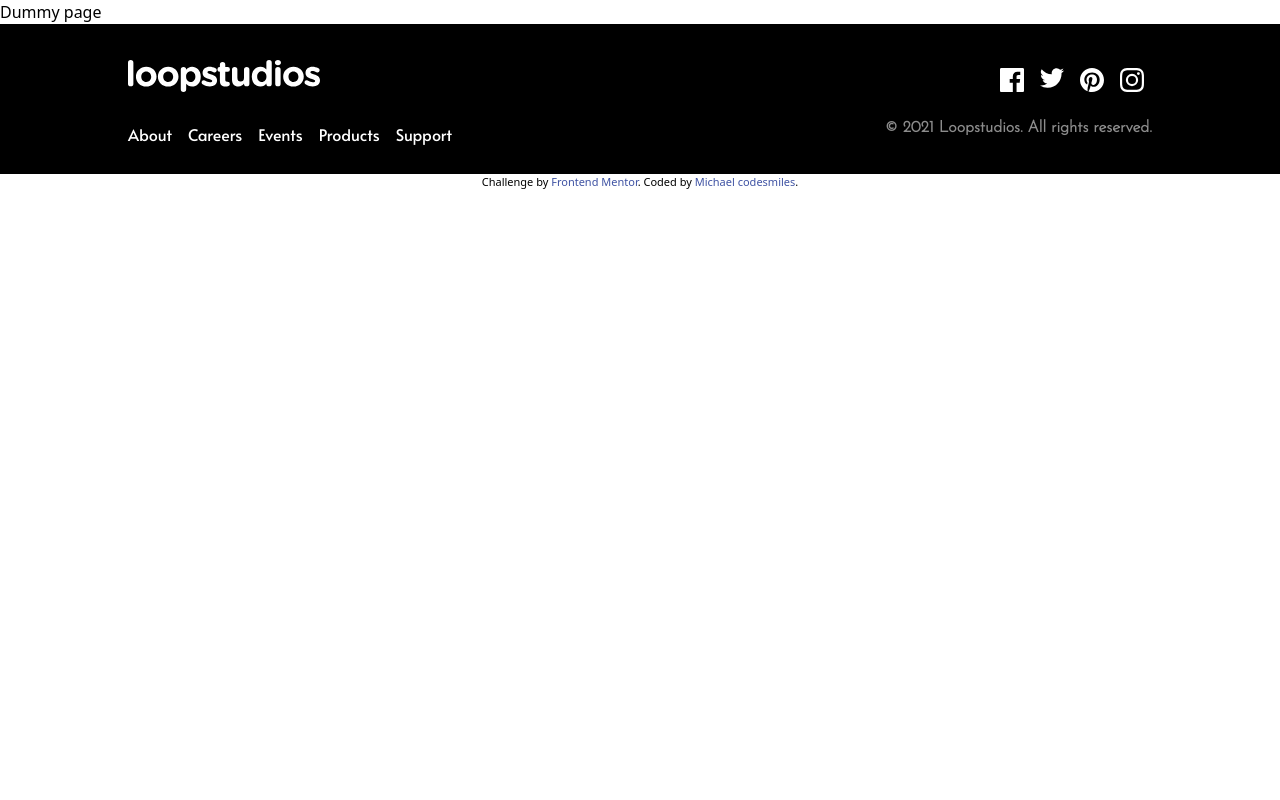
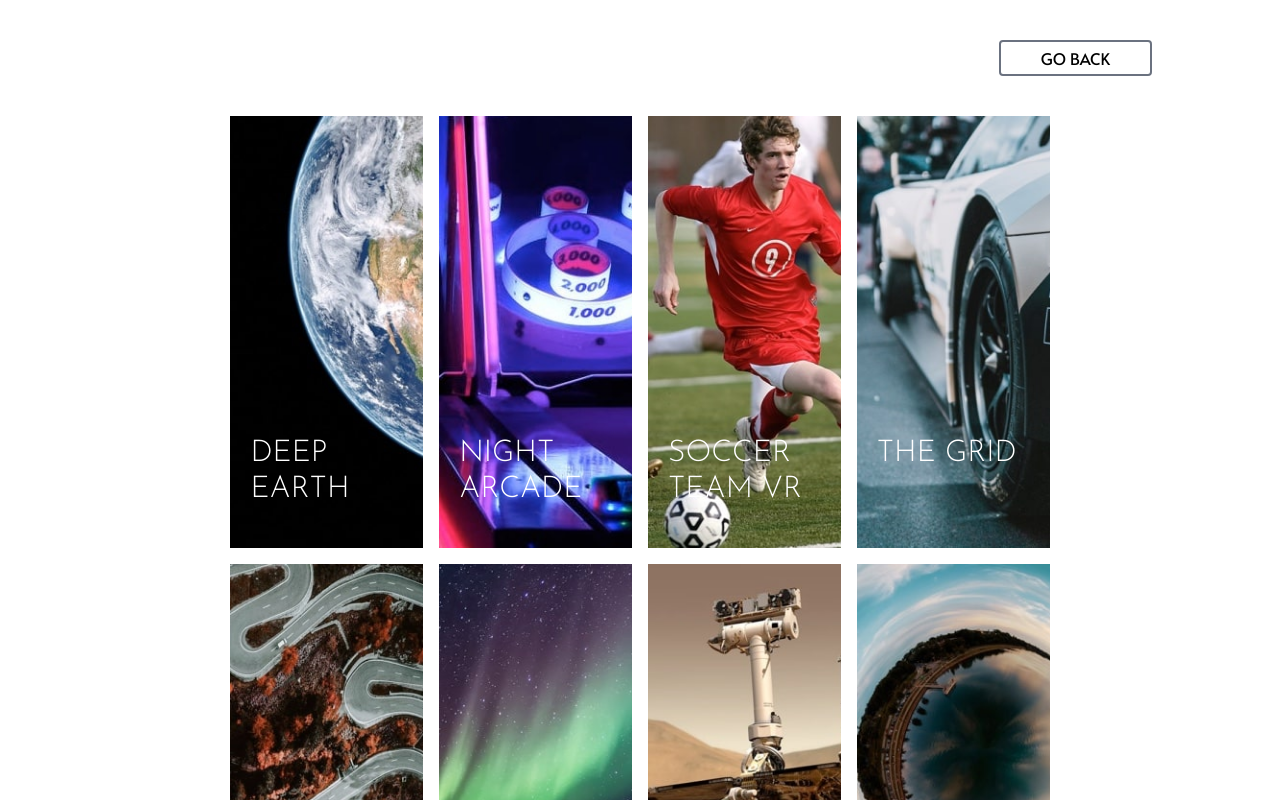
Before and after one commit to codesmiles/loopstudios-nextjs, a Next.js app: page /creations/all in a window 1280 px wide. Shown: the top 800 px of the page. Built offline with nearby package versions, Linux system fonts and the light colour scheme.

Commit message:
massive update

```diff
--- a/components/OurCreationContent.js
+++ b/components/OurCreationContent.js
@@ -1,5 +1,3 @@
-import Image from "next/image";
-import SeeAll from "./sub/seeAll";
 import Link from "next/link";
 // could have use state with use effect hook
 // to get this sorted but i will just have to
@@ -7,7 +5,7 @@ import Link from "next/link";
 
 const OurCreationContent = ({ contents }) => {
   return (
-    <div className="pb-16">
+    <div className="">
       <ul className="w-4/5 my-10 mx-auto grid gap-4 justify-center md:w-4/5 md:grid-cols-4 font-josefin">
         {contents.map((val, i) => (
           <li key={i}>
@@ -37,11 +35,7 @@ const OurCreationContent = ({ contents }) => {
           </li>
         ))}
       </ul>
-      <div className="grid justify-center mb-20 md:hidden">
-        <SeeAll
-          cssData={{ font: "1.3rem", padding: { y: "0.7rem", x: "3.7rem" } }}
-        />
-      </div>
+
     </div>
   );
 };
--- a/components/sub/navList.js
+++ b/components/sub/navList.js
@@ -1,3 +1,4 @@
+import Link from "next/link";
 const NavList = ({
   content = ["About", "Careers", "Events", "Products", "Support"],
 }) => {
@@ -5,7 +6,10 @@ const NavList = ({
     <ul className=" md:flex md:justify-start text-white font-alata">
       {content.map((val,i) => (
         <li key={i} className="py-2 md:mr-4 hover:text-[17px] transition-all duration-500 ease-in-out">
-          <a href="#">{val}</a>
+          <Link href={`/${val}`}>
+          <a >{val}</a>
+          </Link>
+
         </li>
       ))}
     </ul>
--- a/components/sub/seeAll.js
+++ b/components/sub/seeAll.js
@@ -1,11 +1,12 @@
 import Link from "next/link";
 const SeeAll = ({
   cssData = { font: "1rem", padding: { y: "0.25rem", x: "2.5rem" } },
+  text = "See all", url="/creations/all"
 }) => {
   return (
-    <Link href="/">
+    <Link href={url}>
       <a
-        className="font-alata uppercase tracking-widest"
+        className={`font-alata uppercase tracking-widest]`}
         style={{
           fontSize: `${cssData.font}`,
         }}
@@ -14,7 +15,7 @@ const SeeAll = ({
           className={`border-2 border-solid border-gray-500 rounded hover:bg-black hover:text-white transition duration-500 ease-in-out`}
           style={{ padding: `${cssData.padding["y"]} ${cssData.padding["x"]}` }}
         >
-          See all
+          {text}
         </div>
       </a>
     </Link>
--- a/pages/[...otherPages].js
+++ b/pages/[...otherPages].js
@@ -1,28 +1,46 @@
-import {useRouter} from "next/router"
+import { useRouter } from "next/router";
 import Head from "next/head";
+import Logo from "../components/sub/logo";
 
 const OtherPages = () => {
-    const router = useRouter()
-    const {otherPages=[]} = router.query
+  const router = useRouter();
+  const { otherPages = [] } = router.query;
+  const pages = ["about", "careers", "events", "products", "support"];
 
   if (otherPages.length === 1) {
-        return(
+    if (pages.includes(otherPages[0].toLowerCase())) {
+      return (
         <>
           <Head>
             <title>{otherPages[0]} Page</title>
-        <meta name="description" content={`This is the ${otherPages[0]} page`} />
+            <meta
+              name="description"
+              content={`This is the ${otherPages[0]} page`}
+            />
           </Head>
-      <h1 className={`text-4xl font-extrabold uppercase`}> {otherPages[0]} page</h1>
-      <p>Lorem ipsum dolor sit amet consectetur adipisicing elit. Quaerat, fugiat suscipit blanditiis assumenda nostrum aut. Laudantium, repudiandae magnam porro recusandae labore nobis atque ullam asperiores non deleniti! Non, consequatur obcaecati?</p>
+          <main className={`w-4/5 mx-auto my-24`}>
+            <div className={`bg-black py-3 pl-4`}>
+            <Logo/>
+            </div>
+            <h1
+              className={`text-4xl text-center font-bold uppercase font-alata my-10`}
+            >
+              {" "}
+              {otherPages[0]} page
+            </h1>
+            <p>
+              Lorem ipsum dolor sit amet consectetur adipisicing elit. Quaerat,
+              fugiat suscipit blanditiis assumenda nostrum aut. Laudantium,
+              repudiandae magnam porro recusandae labore nobis atque ullam
+              asperiores non deleniti! Non, consequatur obcaecati?
+            </p>
+          </main>
         </>
-        )
-    }else{
-
-        return (
-            <h1>Dummy page</h1>
       );
     }
-
+  } else {
+    return <h1>Dummy page</h1>;
   }
+};
 
 export default OtherPages;
--- a/pages/_app.js
+++ b/pages/_app.js
@@ -5,8 +5,11 @@ function MyApp({ Component, pageProps }) {
   return(
     <>
     <Component {...pageProps} />
+    <div className='w-full sticky'>
     <Footer/>
     <FootSection2 />
+    </div>
+
     </>
     )
 }
--- a/pages/about.js
+++ /dev/null
@@ -1,15 +0,0 @@
-import Head from "next/head";
-const AboutPage = () => {
-
-  return (
-    <>
-        <Head>
-        <title>About Page</title>
-        <meta name="description" content="This is the about page" />
-      </Head>
-      <h1 className="text-4xl font-extrabold"> ABOUT PAGE</h1>
-    </>
-  );
-};
-
-export default AboutPage;
--- a/pages/careers.js
+++ /dev/null
@@ -1,16 +0,0 @@
-import Head from "next/head";
-const Careers = () => {
-  return (
-    <>
-      <Head>
-        <title>Career Page</title>
-        <meta name="description" content="This is the career page" />
-      </Head>
-      <main>
-        <h1 className="text-3xl font-bold">careers page</h1>
-      </main>
-    </>
-  );
-};
-
-export default Careers;
--- /dev/null
+++ b/pages/creations/all.js
@@ -0,0 +1,60 @@
+import OurCreationContent from "../../components/ourCreationContent";
+import SeeAll from "../../components/sub/seeAll";
+
+const AllContent = () => {
+    return (
+
+        <div className="w-4/5 mx-auto">
+            <div className="my-10 flex justify-end">
+                <SeeAll text="go back" url="/"/>
+            </div>
+            <OurCreationContent
+                contents={[
+            [
+              `Deep earth`,
+              `/images/desktop/image-deep-earth.jpg`,
+              `/images/mobile/image-deep-earth.jpg`,
+            ],
+            [
+              `Night arcade`,
+              `/images/desktop/image-night-arcade.jpg`,
+              `/images/mobile/image-night-arcade.jpg`,
+            ],
+            [
+              `Soccer team VR`,
+              `/images/desktop/image-soccer-team.jpg`,
+              `/images/mobile/image-soccer-team.jpg`,
+            ],
+            [
+              `The grid`,
+              `/images/desktop/image-grid.jpg`,
+              `/images/mobile/image-grid.jpg`,
+            ],
+            [
+              `From up above VR`,
+              `/images/desktop/image-from-above.jpg`,
+              `/images/mobile/image-from-above.jpg`,
+            ],
+            [
+              `Pocket borealis`,
+              `/images/desktop/image-pocket-borealis.jpg`,
+              `/images/mobile/image-pocket-borealis.jpg`,
+            ],
+            [
+              `The curiosity`,
+              `/images/desktop/image-curiosity.jpg`,
+              `/images/mobile/image-curiosity.jpg`,
+            ],
+            [
+              `Make it fisheye`,
+              `/images/desktop/image-fisheye.jpg`,
+              `/images/mobile/image-fisheye.jpg`,
+            ],
+          ]}
+            />
+
+        </div>
+    );
+}
+
+export default AllContent;
--- a/pages/events.js
+++ /dev/null
@@ -1,17 +0,0 @@
-import Head from "next/head";
-
-const EventsPage = () => {
-  return (
-    <>
-      <Head>
-        <title>Events Page</title>
-        <meta name="description" content="This is the events page" />
-      </Head>
-      <main>
-        <h1 className="text-3xl font-bold">Event page</h1>
-      </main>
-    </>
-  );
-};
-
-export default EventsPage;
--- a/pages/index.js
+++ b/pages/index.js
@@ -3,7 +3,8 @@ import Navbar from "../components/navBar";
 import Header from "../components/headerText";
 import InteractiveVR from "../components/interactiveVR";
 import OurCreationTitle from "../components/ourCreations";
-import OurCreationContent from "../components/OurCreationContent";
+import OurCreationContent from "../components/ourCreationContent";
+import SeeAll from "../components/sub/seeAll";
 
 export default function Home() {
   return (
@@ -29,6 +30,7 @@ export default function Home() {
         </header>
         <InteractiveVR />
         <OurCreationTitle />
+        <div>
           <OurCreationContent
             contents={[
               [
@@ -73,6 +75,15 @@ export default function Home() {
               ],
             ]}
           />
+          <div className="grid justify-center mb-20 md:hidden">
+            <SeeAll
+              cssData={{
+                font: "1.3rem",
+                padding: { y: "0.7rem", x: "3.7rem" },
+              }}
+            />
+          </div>
+        </div>
       </main>
     </div>
   );
--- a/pages/products.js
+++ /dev/null
@@ -1,16 +0,0 @@
-import Head from "next/head";
-const ProductPage = () => {
-  return (
-    <>
-      <Head>
-        <title>Product Page</title>
-        <meta name="description" content="This is the products page" />
-      </Head>
-      <main>
-        <h1 className="text-3xl font-bold">PRODUCT PAGE</h1>
-      </main>
-    </>
-  );
-};
-
-export default ProductPage;
--- a/pages/support.js
+++ /dev/null
@@ -1,16 +0,0 @@
-import Head from "next/head";
-const SupportPage = () => {
-  return (
-    <>
-      <Head>
-        <title>About Page</title>
-        <meta name="description" content="This is the support page" />
-      </Head>
-      <main>
-        <h1 className="text-4xl font-extrabold"> SUPPORT PAGE</h1>
-      </main>
-    </>
-  );
-};
-
-export default SupportPage;
```
Lines whose indentation alone changed are shown as unchanged.
